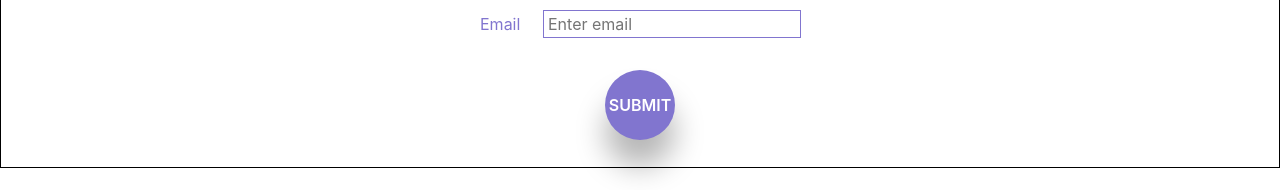
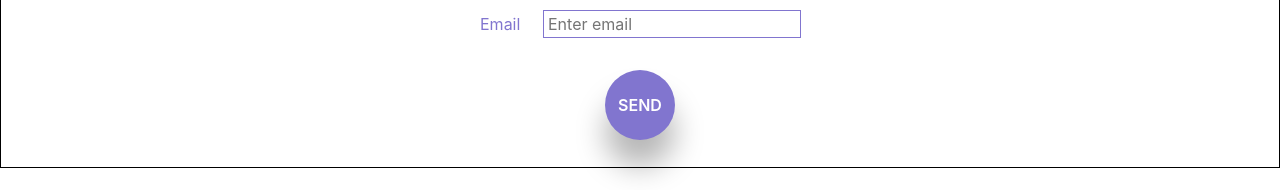
Before and after one commit to SerhiyStepanov/react-tests, a React (Create React App) app: page / in a window 1280 px wide. Shown: the part 170-360 px from the top of the page. Built offline with nearby package versions, Linux system fonts and the light colour scheme.

Commit message:
change text button

```diff
--- a/src/components/UserForm/UserForm.js
+++ b/src/components/UserForm/UserForm.js
@@ -78,7 +78,7 @@ export default class UserForm extends Component {
             className={s.submitBtn}
             disabled={this.state.name === "" || this.state.email === ""}
           >
-            submit
+            send
           </button>
         </form>
       </div>
```
